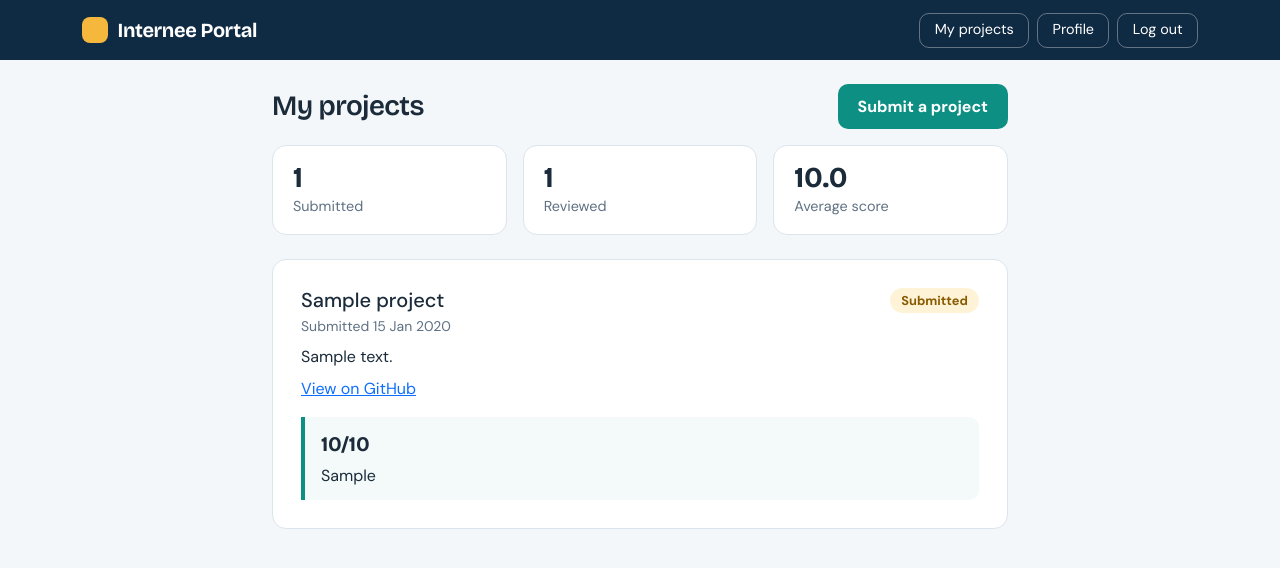
After one commit to Hurairan4/intern-portal, a Django app: page /projects/ in a window 1280 px wide. The commit adds this page. Shown: the top 568 px of the page. Run offline with Django 5.2, Linux system fonts and the light colour scheme; a user stored in the database is signed in; tables that the repository leaves empty hold one stand-in row (values such as "Sample post").

Commit message:
Add project submission and My Projects page

```diff
--- a/interns/templates/base.html
+++ b/interns/templates/base.html
@@ -7,6 +7,7 @@
       <a class="brand" href="/"><span class="brand-mark"></span>Internee Portal</a>
       {% if user.is_authenticated %}
       <div class="d-flex gap-2">
+        <a class="btn-nav text-decoration-none" href="{% url 'project_list' %}">My projects</a>
         <a class="btn-nav text-decoration-none" href="{% url 'profile' %}">Profile</a>
         <form method="post" action="{% url 'logout' %}" class="m-0">
           {% csrf_token %}
--- /dev/null
+++ b/interns/templates/interns/projects.html
@@ -0,0 +1,51 @@
+{% extends "base.html" %}
+{% block content %}
+<style>
+  .stat-row{display:grid;grid-template-columns:repeat(3,1fr);gap:1rem;margin-bottom:1.5rem}
+  .stat{background:#fff;border:1px solid var(--line);border-radius:14px;padding:1rem 1.25rem}
+  .stat b{display:block;font-family:'Bricolage Grotesque',sans-serif;font-size:1.8rem;line-height:1.1}
+  .stat span{color:var(--muted);font-size:.9rem}
+  .status{border-radius:999px;padding:.2rem .7rem;font-size:.8rem;font-weight:700;white-space:nowrap}
+  .status-submitted{background:#FEF3D6;color:#8A5A00}
+  .status-reviewed{background:#E3F4F1;color:var(--teal-dark)}
+  .review-box{border-left:4px solid var(--teal);background:#F4FAF9;border-radius:0 10px 10px 0;padding:.75rem 1rem;margin-top:1rem}
+  .score{font-family:'Bricolage Grotesque',sans-serif;font-weight:700;font-size:1.3rem}
+</style>
+
+<div class="d-flex justify-content-between align-items-center mb-3">
+  <h3 class="mb-0">My projects</h3>
+  <a class="btn-main text-decoration-none" href="{% url 'project_create' %}">Submit a project</a>
+</div>
+
+<div class="stat-row">
+  <div class="stat"><b>{{ total }}</b><span>Submitted</span></div>
+  <div class="stat"><b>{{ reviewed_count }}</b><span>Reviewed</span></div>
+  <div class="stat"><b>{{ avg_score|default:"-" }}</b><span>Average score</span></div>
+</div>
+
+{% for project in projects %}
+<div class="card-box mb-3">
+  <div class="d-flex justify-content-between align-items-start gap-2">
+    <h5 class="mb-1">{{ project.title }}</h5>
+    <span class="status status-{{ project.status }}">{{ project.get_status_display }}</span>
+  </div>
+  <div class="muted small mb-2">Submitted {{ project.submitted_at|date:"j M Y" }}</div>
+  <p class="mb-2">{{ project.description|linebreaksbr }}</p>
+  {% if project.github_link %}
+  <a href="{{ project.github_link }}" target="_blank" rel="noopener">View on GitHub</a>
+  {% endif %}
+  {% if project.review %}
+  <div class="review-box">
+    <span class="score">{{ project.review.score }}/10</span>
+    {% if project.review.feedback %}<div class="mt-1">{{ project.review.feedback }}</div>{% endif %}
+  </div>
+  {% endif %}
+</div>
+{% empty %}
+<div class="card-box text-center py-5">
+  <h5>No projects yet</h5>
+  <p class="muted">Submit your first project and a mentor will review it.</p>
+  <a class="btn-main text-decoration-none" href="{% url 'project_create' %}">Submit a project</a>
+</div>
+{% endfor %}
+{% endblock %}
--- a/interns/urls.py
+++ b/interns/urls.py
@@ -9,4 +9,6 @@ urlpatterns = [
     path("login/", auth_views.LoginView.as_view(authentication_form=LoginForm), name="login"),
     path("logout/", auth_views.LogoutView.as_view(), name="logout"),
     path("profile/", views.profile, name="profile"),
+    path("projects/", views.project_list, name="project_list"),
+    path("projects/new/", views.project_create, name="project_create"),
 ]
--- a/interns/views.py
+++ b/interns/views.py
@@ -1,8 +1,9 @@
 from django.shortcuts import render, redirect
 from django.contrib.auth import login
 from django.contrib.auth.decorators import login_required
-from .forms import RegisterForm, ProfileForm
-from .models import InternProfile
+from django.db.models import Avg
+from .forms import RegisterForm, ProfileForm, ProjectForm
+from .models import InternProfile, Review
 
 
 def home(request):
@@ -37,3 +38,33 @@ def profile(request):
         "interns/profile.html",
         {"form": form, "profile": profile, "skill_list": skill_list},
     )
+
+
+@login_required
+def project_list(request):
+    profile, _ = InternProfile.objects.get_or_create(user=request.user)
+    projects = profile.projects.select_related("review").order_by("-submitted_at")
+    reviews = Review.objects.filter(project__intern=profile)
+    avg = reviews.aggregate(avg=Avg("score"))["avg"]
+    context = {
+        "projects": projects,
+        "total": projects.count(),
+        "reviewed_count": reviews.count(),
+        "avg_score": round(avg, 1) if avg else None,
+    }
+    return render(request, "interns/projects.html", context)
+
+
+@login_required
+def project_create(request):
+    profile, _ = InternProfile.objects.get_or_create(user=request.user)
+    if request.method == "POST":
+        form = ProjectForm(request.POST)
+        if form.is_valid():
+            project = form.save(commit=False)
+            project.intern = profile
+            project.save()
+            return redirect("project_list")
+    else:
+        form = ProjectForm()
+    return render(request, "interns/project_form.html", {"form": form})
```
Also changed, not shown: interns/admin.py (+25 -3 lines), interns/forms.py (+10 -1 lines), interns/templates/interns/project_form.html (added, +15 -0 lines).
